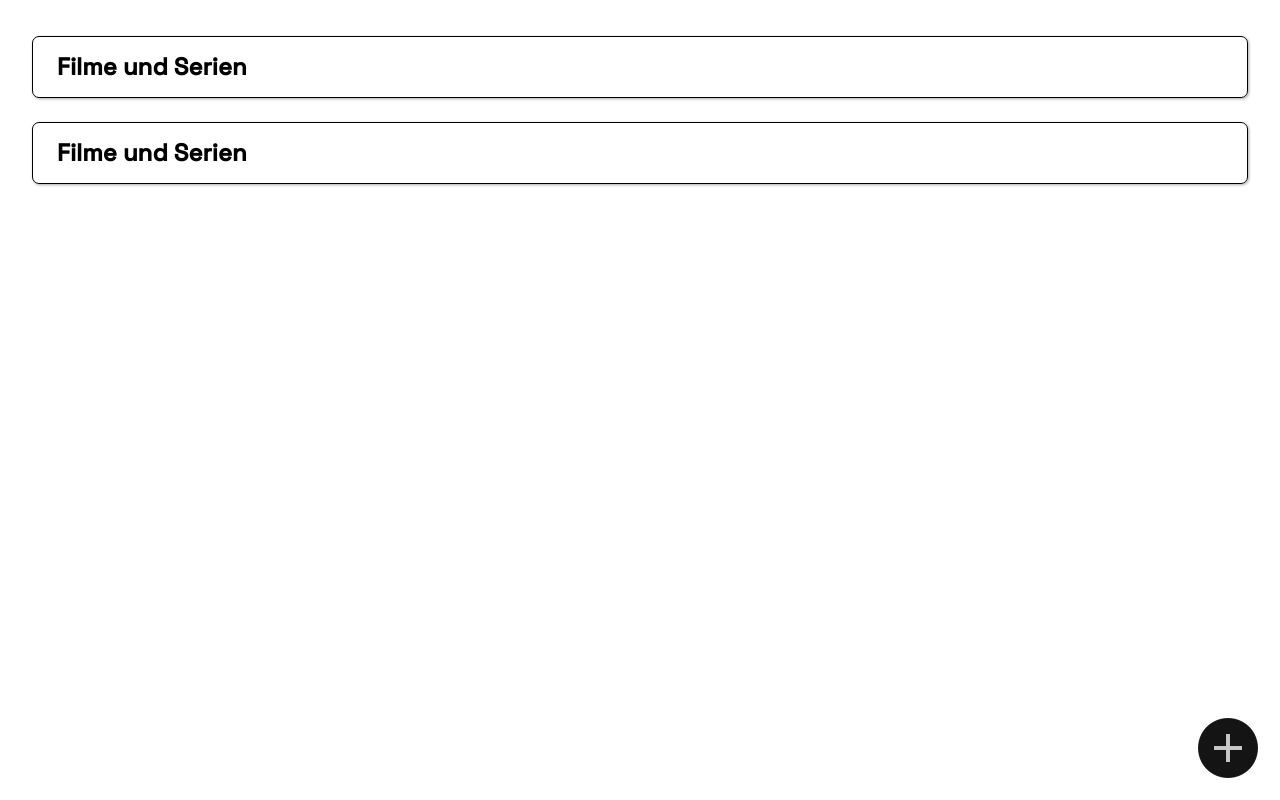
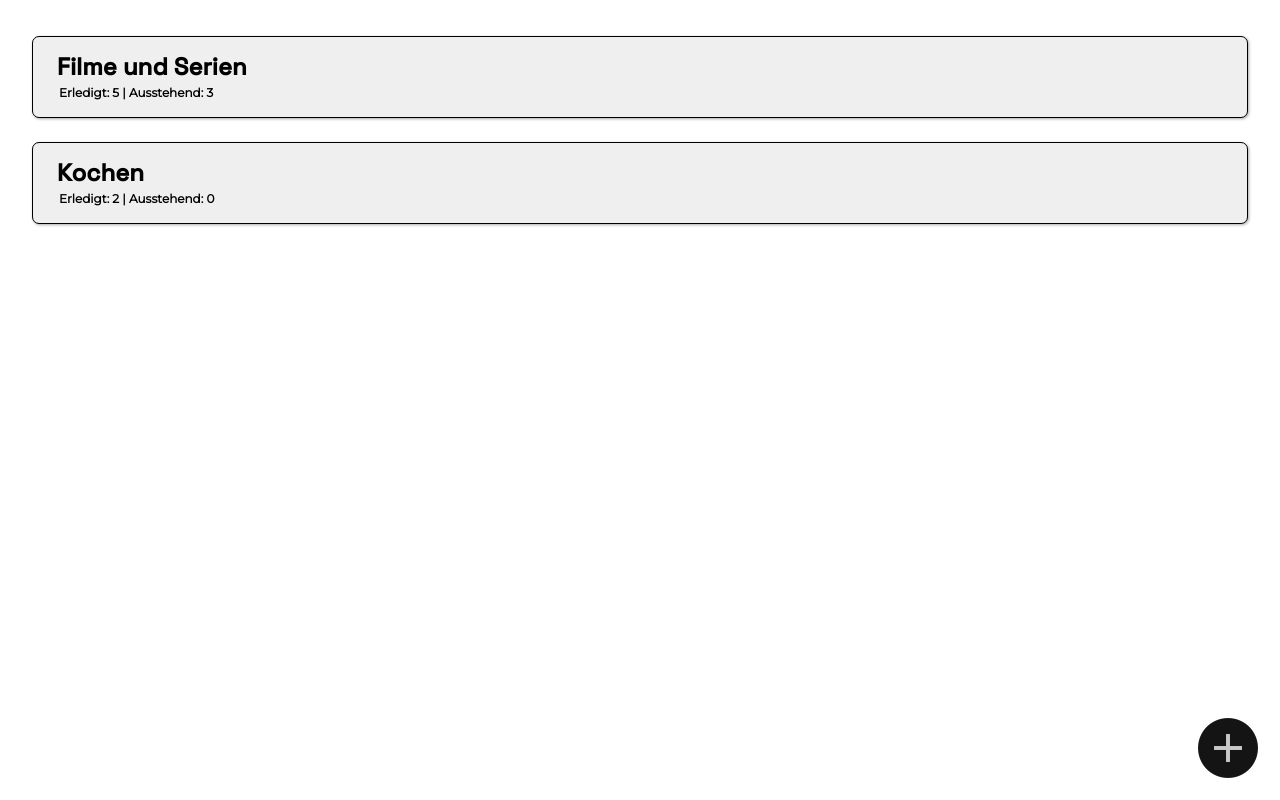
Before and after one commit to ToDoTogether/ToDoTogether.github.io, a plain HTML site: page index.html in a window 1280 px wide. Drawn offline with nearby package versions, Linux system fonts and the light colour scheme.

Commit message:
improved style for allSubjects

```diff
--- a/assets/css/allSubjects.css
+++ b/assets/css/allSubjects.css
@@ -14,6 +14,7 @@
     box-shadow: 1px 1px 3px #aaa;
     padding: 18px 24px;
     margin: 0 32px;
+    background-color: #efefef;
 }
 
 #allSubjects .subject:not(:last-child) {
@@ -23,4 +24,11 @@
 #allSubjects .subject h2 {
     font-size: 24px;
     font-family: var(--primaryFont);
+    margin-bottom: 8px;
 }
+
+#allSubjects .subject h4 {
+    font-size: 12px;
+    font-family: var(--secondaryFont);
+    padding-left: 2px;
+}
--- a/index.html
+++ b/index.html
@@ -30,6 +30,7 @@
         <section id="allSubjects">
             <div class="subject">
                 <h2>Filme und Serien</h2>
+                <h4>Erledigt: 5 | Ausstehend: 3</h4>
                 <div class="unchecked">
                     <span>
                         <input type="checkbox" name="item">
@@ -102,7 +103,8 @@
                 </div>
             </div>
             <div class="subject">
-                <h2>Filme und Serien</h2>
+                <h2>Kochen</h2>
+                <h4>Erledigt: 2 | Ausstehend: 0</h4>
                 <div class="unchecked">
                     <span>
                         <input type="checkbox" name="item">
```
Also changed, not shown: assets/js/subject.js (added).
